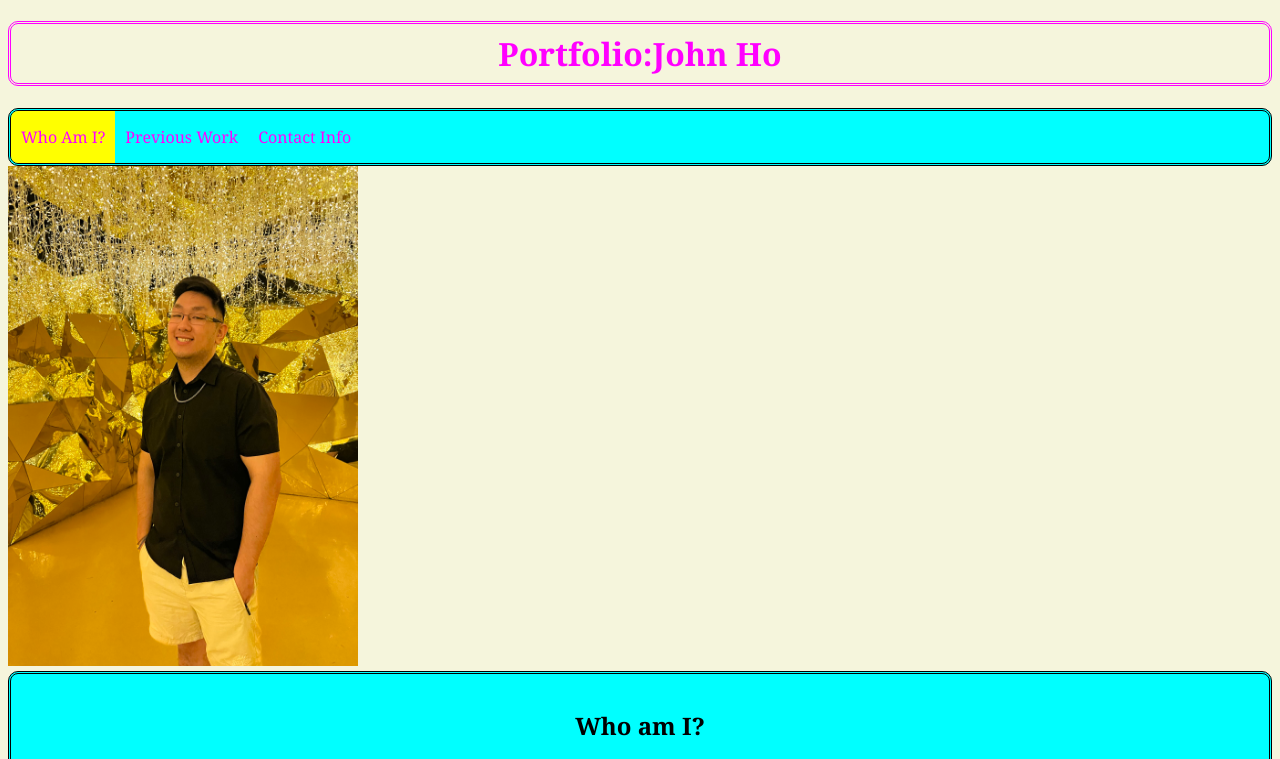
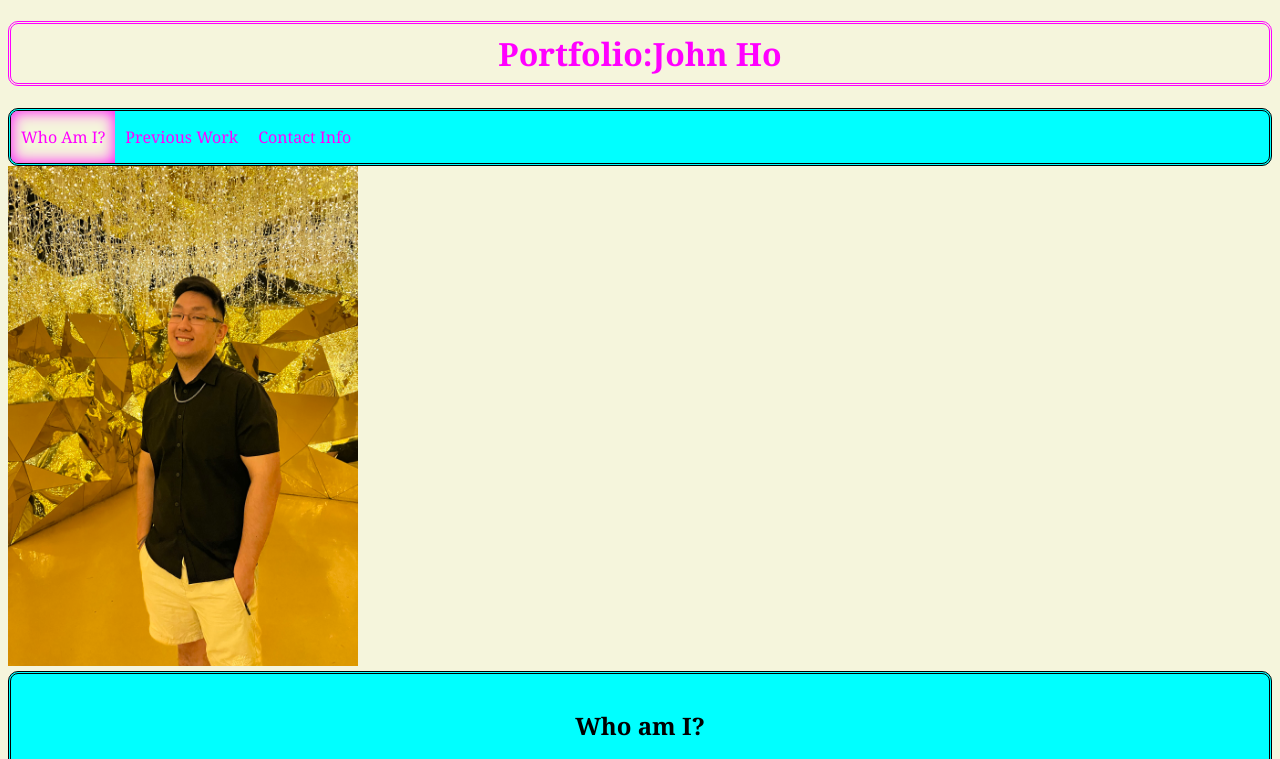
Before and after one commit to SpectreKilo/portfolioJohnHo, a plain HTML site: page index.html in a window 1280 px wide. In both pictures the pointer is over the link "Who Am I?". Shown: the top 759 px of the page. Drawn offline with Linux system fonts and the light colour scheme; files that its build step writes are made by us from their sources.

Commit message:
added glow on hover to nav bar

```diff
--- a/assets/css/style.css
+++ b/assets/css/style.css
@@ -5,6 +5,10 @@
 
 body{
     background-color: beige;
+}
+
+main{
+
 }
 
 h1{
@@ -64,5 +68,6 @@ padding: 15px 10px;
 }
 
 li a:hover{
-    background-color: yellow;
+    background-color: beige;
+    box-shadow: inset 0px 0px 15px magenta;
 }
```
